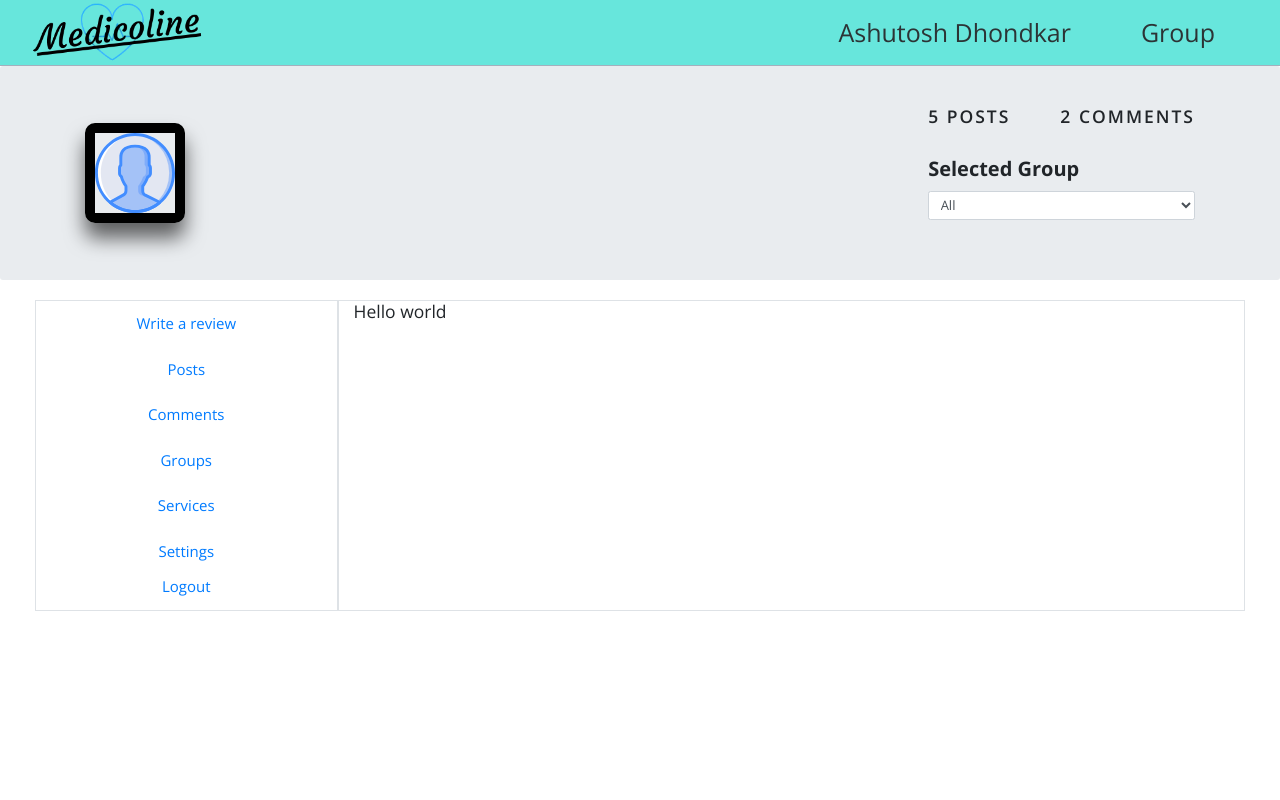
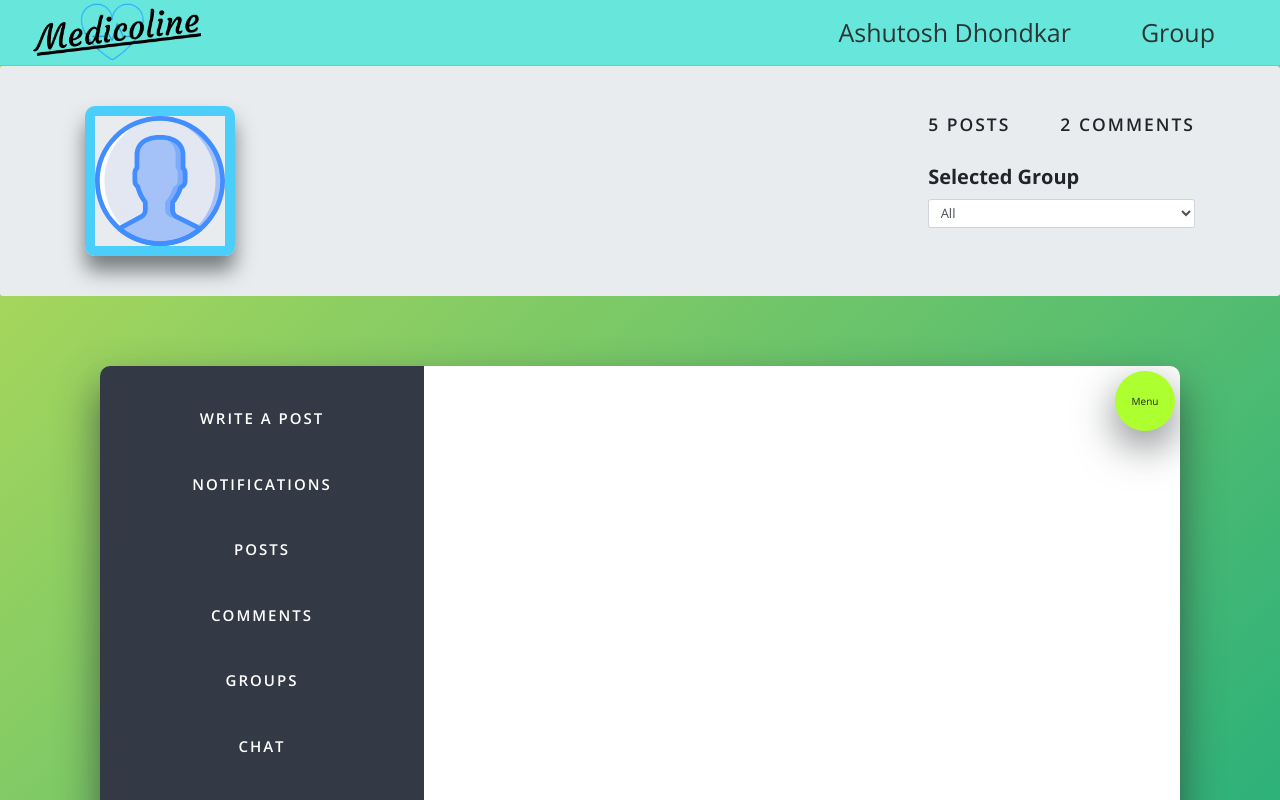
Before and after one commit to ashutosh4398/Medicoline, a React (Create React App) app in the folder frontend/: page /patient/profile in a window 1280 px wide. Shown: the top 800 px of the page. Built offline with nearby package versions, Linux system fonts and the light colour scheme.

Commit message:
nested navigation begins

```diff
--- /dev/null
+++ b/frontend/src/components/Chat/Chat.js
@@ -0,0 +1,11 @@
+import React from 'react';
+
+const Chat = () => {
+    return (
+        <div>
+            <h1>Chat</h1>
+        </div>
+    );
+};
+
+export default Chat;
--- a/frontend/src/components/Header/Header.scss
+++ b/frontend/src/components/Header/Header.scss
@@ -50,7 +50,7 @@
                 border: 1rem solid $color-feature-box-border;
                 border-radius: 1rem;
                 padding: 2rem;
-                background-color: #fff;
+                background-color: $color-white;
                 // shadow effect
                 box-shadow: 0 1.5rem 3rem rgba($color-black, .6);
 
--- a/frontend/src/components/Navbar/Navigation.scss
+++ b/frontend/src/components/Navbar/Navigation.scss
@@ -33,6 +33,10 @@
         text-decoration: none;
         color: $color-black;
         font-size: 2.5rem;
+
+        @media only screen and (max-width: 900px) {
+            font-size: 2rem;
+        }
         margin: 0 3.5rem ;
         position: relative;
         text-align: right;
@@ -55,7 +59,7 @@
         }
 
         &:hover {
-            color: #D63031;
+            color: $color-navigation-hover;
         }
 
         &:hover::after {
--- /dev/null
+++ b/frontend/src/components/Notification/Notification.js
@@ -0,0 +1,11 @@
+import React from 'react';
+
+const Notification = () => {
+    return (
+        <div>
+            <h1>Notification</h1>
+        </div>
+    );
+};
+
+export default Notification;
--- a/frontend/src/pages/Doctor/Doctor.scss
+++ b/frontend/src/pages/Doctor/Doctor.scss
@@ -13,13 +13,13 @@
         box-shadow: 0 1.5rem 3rem rgba($color-black, 1);
 
         width: 80%;
-        background-image: linear-gradient(to right, #fff 70%, #10A881 70%);
+        background-image: linear-gradient(to right, $color-white 70%, $color-doctor-signup-gradient 70%);
 
         display: flex;
         justify-content: center;
 
         @media only screen and (max-width: 700px) {
-            background-image: linear-gradient(to right, #fff 100%, #fff 100%);
+            background-image: linear-gradient(to right, $color-white 100%, $color-white 100%);
         }
     }
 
--- a/frontend/src/pages/Homepage/Homepage.scss
+++ b/frontend/src/pages/Homepage/Homepage.scss
@@ -47,7 +47,7 @@
 }
 
 .main-content {
-    background-color: #fff;
+    background-color: $color-white;
 }
 
 .happy-to-help {
@@ -57,7 +57,7 @@
         padding: 2rem 2rem 4rem 2rem;
         justify-content: center;
         align-items: center;
-        background-color: #a2d9ff;
+        background-color: $color-homepage-curve-bg;
 
         &__left {
             @media only screen and (max-width: 600px) {
@@ -68,7 +68,7 @@
         &__right {
             padding: 2rem 1rem 3rem 1rem;
             text-align: center;
-            background-color: #fff;
+            background-color: $color-white;
             border-radius: 1rem;
             box-shadow: 0 1.4rem 3rem rgba($color-black,.6);
             flex: 0 0 60%;
--- a/frontend/src/pages/Patient/PatientLogin/PatientLogin.scss
+++ b/frontend/src/pages/Patient/PatientLogin/PatientLogin.scss
@@ -38,7 +38,7 @@
     }
 
     &__illustration {
-        background-color:  #3498DB;
+        background-color:  $color-patient-signup-gradient;
 
         flex: 1;
         align-self: stretch;
--- a/frontend/src/pages/profile/PatientProfile.js
+++ b/frontend/src/pages/profile/PatientProfile.js
@@ -1,13 +1,19 @@
-import React from 'react';
+import React, { useState } from 'react';
 import Navigation from '../../components/Navbar/Navigation';
 import user_default from '../../assets/user.svg';
-import {Link} from 'react-router-dom';
+import {Link, Route, Switch} from 'react-router-dom';
 
 import './PatientProfile.scss';
+import Chat from '../../components/Chat/Chat';
+import Notification from '../../components/Notification/Notification';
 
 const PatientProfile = () => {
+
+    const [isOpen, setIsOpen] = useState(false);
+    const toggle = () => setIsOpen(!isOpen);
+
     return (
-        <div>
+        <div className="user-section">
             <Navigation
             nav_items={[
                 {
@@ -50,12 +56,15 @@ const PatientProfile = () => {
 
             {/* main section */}
             <div className="user-profile">
-                <div className="row">
-                    <div className="col-md-3 border">
-                        <div className="side-nav">
+                <div className="user-profile__grid">
+                    <div className="user-profile__column user-profile__column--sidenav">
+                        <div className="">
                             <ul className="side-nav">
                                 <li className="side-nav__item">
-                                    <Link to="/patient/profile/">Write a review</Link>
+                                    <Link to="/patient/profile/">Write a POST</Link>
+                                </li>
+                                <li className="side-nav__item">
+                                    <Link to="/patient/profile/notification/">Notifications</Link>
                                 </li>
                                 <li className="side-nav__item">
                                     <Link to="/patient/profile/">Posts</Link>
@@ -65,6 +74,9 @@ const PatientProfile = () => {
                                 </li>
                                 <li className="side-nav__item">
                                     <Link to="/patient/profile/">Groups</Link>
+                                </li>
+                                <li className="side-nav__item">
+                                    <Link to="/patient/profile/chat/">Chat</Link>
                                 </li>
                                 <li className="side-nav__item">
                                     <Link to="/patient/profile/">Services</Link>
@@ -78,8 +90,30 @@ const PatientProfile = () => {
                             </ul>
                         </div>
                     </div>
-                    <div className="col-md-9 border">
-                        <h3>Hello world</h3>
+                    <div className="user-profile__column user-profile__column--main">
+                        <div className='menu-label' onClick={toggle}>Menu</div>
+                        <div className={`bg-menu ${isOpen ? 'menu-open' : '' }`}></div>
+                        <div className={`open-menu-items ${isOpen? 'open-menu-items--active' : 'open-menu-items--inactive'}`}>
+                            <ul>
+                                <li onClick={toggle}>Write a post</li>
+                                <li onClick={toggle}>Notifications</li>
+                                <li onClick={toggle}>Posts</li>
+                                <li onClick={toggle}>Comments</li>
+                                <li onClick={toggle}>Groups</li>
+                                <li onClick={toggle}>Services</li>
+                                <li onClick={toggle}>Settings</li>
+                                <li onClick={toggle}>Logout</li>
+                            </ul>
+                        </div>
+                        <main className="profile-main-content-container">
+                            <div className="profile-main-content">
+                                <Switch>
+                                    <Route exact path="/patient/profile/notification/" component={Notification}></Route>
+                                    <Route exact path="/patient/profile/chat/" component={Chat}></Route>
+                                </Switch>
+                            </div>
+                        </main>
+
                     </div>
                 </div>
             </div>
--- a/frontend/src/pages/profile/PatientProfile.scss
+++ b/frontend/src/pages/profile/PatientProfile.scss
@@ -1,3 +1,5 @@
+@import '../../sass/variables';
+
 .patient-information {
 
     display: flex;
@@ -6,12 +8,12 @@
 
 
     &__image {
-        height: 10rem;
-        width: 10rem;
+        height: 15rem;
+        width: 15rem;
         align-self: center;
-        border: 1rem solid black;
+        border: 1rem solid $color-gradient-blue-light;
         border-radius: 1rem;
-        box-shadow: 0 1.5rem 2rem rgba(0,0,0,.6);
+        box-shadow: 0 1.5rem 2rem rgba($color-black,.6);
 
         img {
             height: 100%;
@@ -28,6 +30,7 @@
     &__activity {
 
         margin-left: auto;
+        align-self: center;
         &--actual-activity {
             //..
         }
@@ -57,23 +60,88 @@
 
 // main activity section
 .user-profile {
-    padding: 0 5rem;
+    padding: 5rem 10rem;
+
+
+
+    &__grid {
+        display: flex;
+        border-radius: 1rem;
+        overflow: hidden;
+        box-shadow: 0 2rem 4rem rgba($color-black,.7);
+    }
+
+    &__column {
+
+        &--sidenav {
+            flex: 0 0 30%;
+            background-color: #333945;
+        }
+
+        &--main {
+            flex: 1;
+            background-color: $color-white;
+            overflow: hidden;
+            position: relative;
+
+        }
+    }
 }
 
 .side-nav {
     display: flex;
     flex-direction: column;
-    align-items: center;
+    align-items: stretch;
+    justify-content: center;
     list-style: none;
-    position: sticky;
+    padding-top: 2rem;
 
     &__item {
-        display: inline-block;
+        display: block;
+        text-align: center;
         font-size: 1.5rem;
-        &:not(:last-child) {
-            padding: 1rem 0;
+        text-transform: uppercase;
+        z-index:5;
+
+
+        position: relative;
+        padding: 2rem 0;
+
+        letter-spacing: 2px;
+        cursor: pointer;
+
+        &--active {
+            background-color: orangered;
         }
 
+        &::after {
+            content: '';
+            position: absolute;
+            top: 0;
+            left: 0;
+            height: 100%;
+            transform: scale(0);
+            width: 5px;
+            background-color: orangered;
+            z-index: -10;
+
+            // first scale and then after duration of .2s grow the width;
+            transition: transform .2s, width .5s .2s;
+        }
+
+        &:hover::after {
+            transform: scale(1);
+            width: 100%;
+            color: orangered;
+        }
+
+        a {
+            color: $color-white;;
+            font-weight: 600;
+            display: width;
+            height: 100%;
+            width: 100%;
+        }
         a:hover {
             text-decoration: none;
         }
@@ -81,3 +149,72 @@
 
 
 }
+
+.user-section {
+    background-image: linear-gradient(to right bottom, $color-user-profile-gradient-1,$color-user-profile-gradient-2);
+    // background-image: linear-gradient(to right bottom, #EAF0F1,#99AAAB);
+}
+
+.bg-menu {
+    height: 4rem;
+    width: 4rem;
+    background-color: $color-homepage-curve-bg;
+    border-radius: 50%;
+    display: inline-block;
+    position: absolute;
+    right: 1rem;
+    top: 1rem;
+    transition: all .5s;
+}
+
+.menu-label {
+    position: absolute;
+    height: 6rem;
+    width: 6rem;
+    background-color: greenyellow;
+    border-radius: 50%;
+    top: .5rem;
+    right: .5rem;
+    display: flex;
+    justify-content: center;
+    align-items: center;
+    box-shadow: 0 1.5rem 4rem rgba($color-black, .6);
+
+
+    z-index: 100;
+}
+
+.menu-open {
+    transition: all .5s;
+    transform: scale(80);
+
+}
+
+.open-menu-items {
+    position: absolute;
+    font-size: 1rem;
+    z-index: 10000;
+    left: 50%;
+    top: 50%;
+    transform: translate(-50%,-50%);
+    transition: all .2s .2s;
+
+    &--active {
+        opacity: 1;
+        visibility: visible;
+    }
+
+    &--inactive {
+        visibility: hidden;
+        opacity: 0;
+    }
+}
+
+.profile-main-content-container {
+    height: 100vh;
+    overflow-y: scroll;
+}
+
+.profile-main-content {
+    height: 200vh;
+}
```
Also changed, not shown: frontend/src/sass/_variables.scss (+15 -1 lines).
